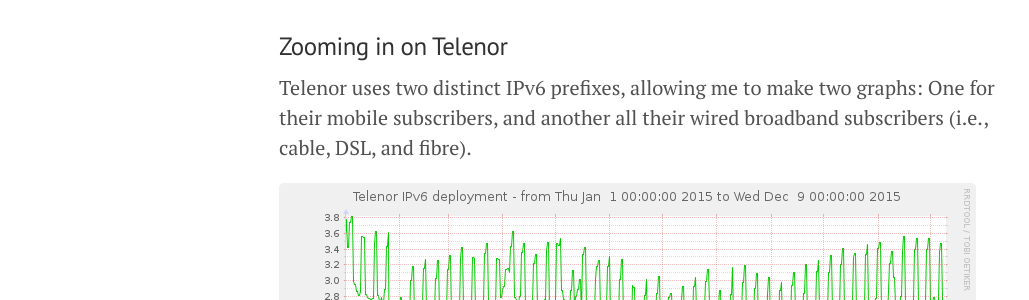
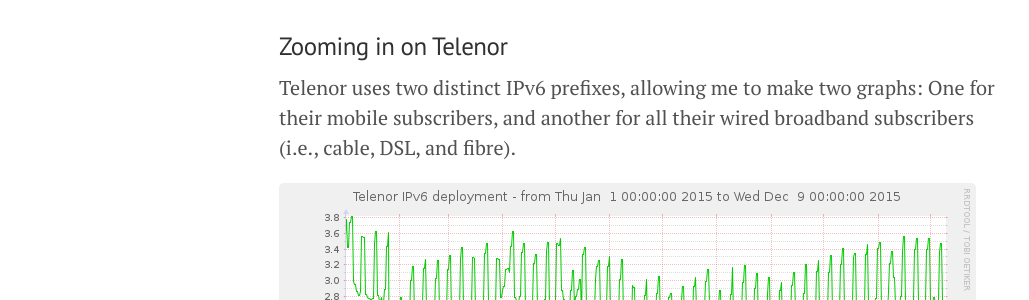
Before and after one commit to toreanderson/toreanderson.github.io, a Jekyll site: the page built from _posts/2015-12-12-norwegian-ipv6-year-in-review.markdown, in a window 1280 px wide and 900 px high, scrolled down 3064 px. Shown: the part 186-486 px from the top of the window, without its empty margins (1-1030 px from the left). Built offline with Jekyll 4.4.1, drawn with Linux system fonts in a browser that asks for light colours; Markdown is read by kramdown in place of the engine named in the settings; some of the changed text lies outside the part shown.

Commit message:
minor fixes

```diff
--- a/_posts/2015-12-12-norwegian-ipv6-year-in-review.markdown
+++ b/_posts/2015-12-12-norwegian-ipv6-year-in-review.markdown
@@ -98,8 +98,8 @@
 ### Zooming in on Telenor
 
 Telenor uses two distinct IPv6 prefixes, allowing me to make two graphs: One
-for their mobile subscribers, and another all their wired broadband subscribers
-(i.e., cable, DSL, and fibre).
+for their mobile subscribers, and another for all their wired broadband
+subscribers (i.e., cable, DSL, and fibre).
 
 <a href="/images/20151212-telenor.png" class="fancybox" title="Share of
 Norwegian traffic coming from IPv6-enabled Telenor subscribers (mobile
```
Also changed, not shown: other parts of _posts/2015-12-12-norwegian-ipv6-year-in-review.markdown (+1 -1 lines).
